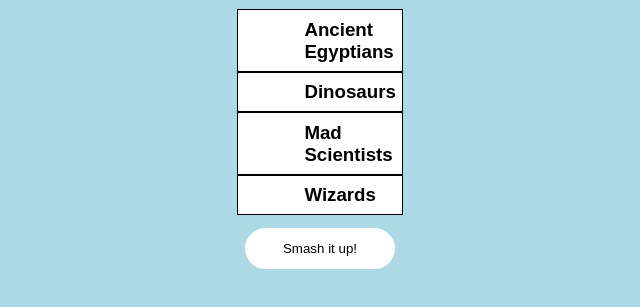
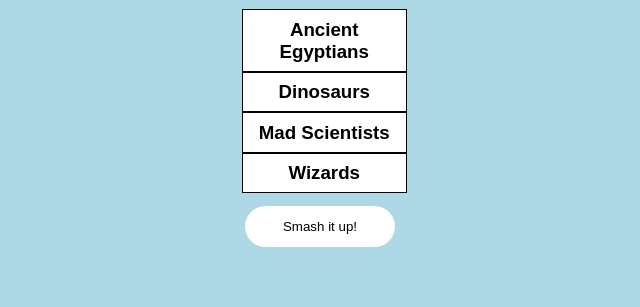
Before and after one commit to DevelopingWriter96/smashupapp, a plain HTML site: page index.html in a window 1280 px wide. Shown: the part 81-388 px from the top of the page, without its empty margins (320-960 px from the left). Drawn offline with Linux system fonts and the light colour scheme.

Commit message:
Continuing Work on CSS

```diff
--- a/styles.css
+++ b/styles.css
@@ -16,19 +16,23 @@ button {
     background-color: white;
     color:black;
     border: none;
-    padding: 1% 3% 1% 3%;
+    padding: 1% 3%;
     border-radius: 30px;
 }
 
 ul li {
     list-style: none;
-    padding: 5% 40%;
+    width: 100%;
     border: 1px #000 solid;
     background-color: white;
+    text-align: center;
+    padding: 5%;
 }
 
+
+
 div.cards {
-    width: 33.33%;
+    width: 34%;
     height: 100%;
     color: black;
     align-content: center;
```
